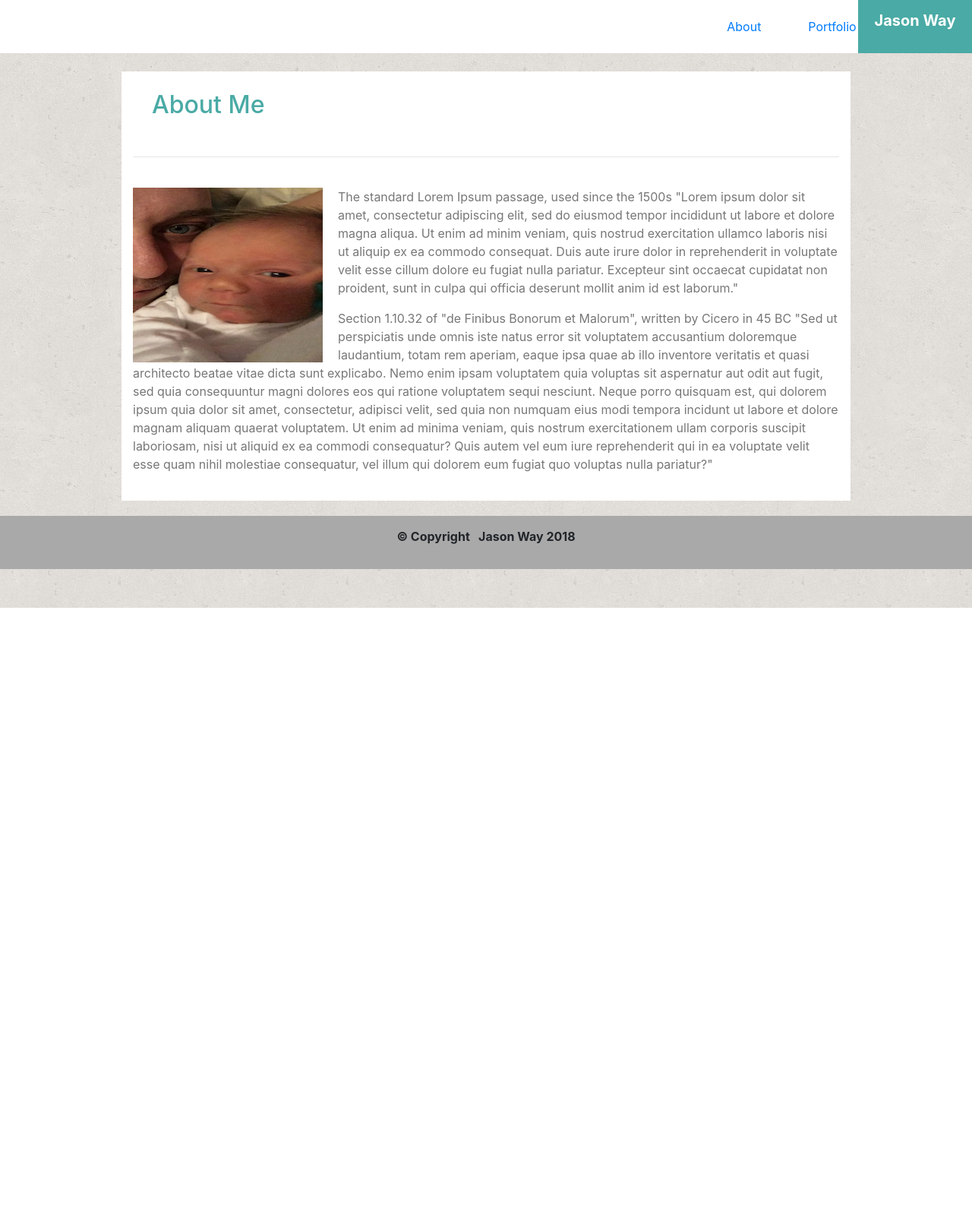
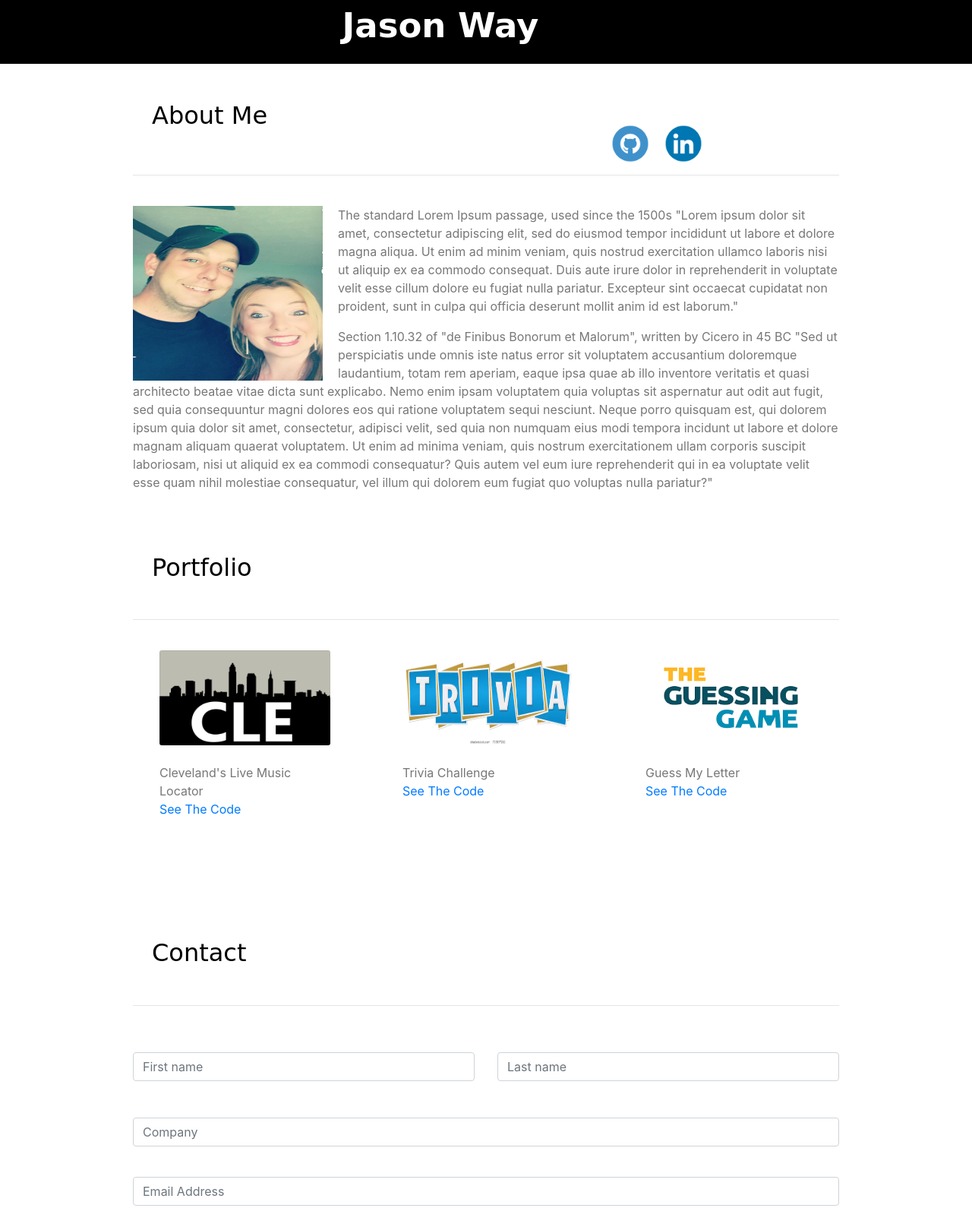
Before and after one commit to CJ785/Bootstrap-portfolio, a plain HTML site: page index.html in a window 1280 px wide. Shown: the top 1590 px of the page at 76% size. Before the commit the page ends 800 px from the top, so only its background shows below. Drawn offline with nearby package versions, Linux system fonts and the light colour scheme; a script that the page names is missing; a web font is replaced by a local one.

Commit message:
condensed to one page, add links to projects

```diff
--- a/index.html
+++ b/index.html
@@ -10,22 +10,27 @@
         crossorigin="anonymous">
     <link rel="stylesheet" type="text/css" media="screen" href="style.css" />
     <script src="main.js"></script>
+    <script type="text/javascript" src="https://platform.linkedin.com/badges/js/profile.js" async defer></script>
+    <link href="https://fonts.googleapis.com/css?family=Shrikhand" rel="stylesheet">
 </head>
 
-<body background="images/cork-wallet.png">
+<body background="">
     <div id="nav">
         <ul class="nav justify-content-end">
             <li class="JW">
                 <p>Jason Way</p>
             </li>
             <li class="nav-item">
-                <a class="nav-link active" href="index.html">About</a>
+                <!-- <a class="nav-link" id="linkedin" href="https://www.linkedin.com/feed/" img="images/linkedin.jpg"></a> -->
             </li>
             <li class="nav-item">
-                <a class="nav-link" href="portfolio.html">Portfolio</a>
+                <!-- <a class="nav-link active" href="index.html">About</a> -->
             </li>
             <li class="nav-item">
-                <a class="nav-link" href="contact.html">Contact</a>
+                <!-- <a class="nav-link" href="portfolio.html">Portfolio</a> -->
+            </li>
+            <li class="nav-item">
+                <!-- <a class="nav-link" href="contact.html">Contact</a> -->
             </li>
         </ul>
     </div>
@@ -35,12 +40,21 @@
             <div class="col-md-2"></div>
             <div class="col-md-8">
                 <h2 id="aboutMe">About Me</h2>
+
+                <a href='https://www.linkedin.com/feed/' target="_blank">
+                    <img src="images/Linkedin.png" id="linkedin">
+                </a>
+
+                <a href='https://github.com/CJ785/' target='_blank'>
+                    <img src="images/github.png" id="github">
+                </a>
+
             </div>
             <div class="col-md-2"></div>
         </div>
         <hr>
         <br>
-        <img src="images/jwimg.jpg">
+        <img src="images/mypic.jpg" id='photo'>
         <p>
             The standard Lorem Ipsum passage, used since the 1500s "Lorem ipsum dolor sit amet, consectetur adipiscing elit, sed do eiusmod
             tempor incididunt ut labore et dolore magna aliqua. Ut enim ad minim veniam, quis nostrud exercitation ullamco
@@ -58,8 +72,106 @@
             eum fugiat quo voluptas nulla pariatur?"
         </p>
     </div>
+
+    <div class="container">
+        <div class="row">
+            <div class="col-md-4" id="bodyheader">
+                <h2>Portfolio</h2>
+            </div>
+        </div>
+        <hr>
+        <br>
+        <div class="row">
+            <div class="col-md-4">
+                <a href="https://cj785.github.io/clelivemusic/" target='_blank'>
+                    <img src="images/cle.png" class='projLink' id='picshake'>
+                </a>
+            </div>
+            <div class="col-md-4">
+                <a href="https://cj785.github.io/TriviaGame/" target='_blank'>
+                    <img src="images/trivia2.png" class='projLink' id='picshake'>
+                </a>
+            </div>
+            <div class="col-md-4">
+                <a href="https://cj785.github.io/Psychic-game/" target='_blank'>
+                    <img src="images/guessing.png" class='projLink' id='picshake'>
+                </a>
+            </div>
+        </div>
+        <br>
+        <div class="row">
+            <div class="col-md-4">
+                <p class='projLink'>Cleveland's Live Music Locator
+                    <br>
+                    <a href='https://github.com/CJ785/clelivemusic' target='_blank'>See The Code</p>
+                </a>
+            </div>
+            <div class="col-md-4">
+                <p class='projLink'>Trivia Challenge
+                    <br>
+                    <a href='https://github.com/CJ785/unit-4-game' target='_blank'>See The Code</p>
+                </a>
+            </div>
+            <div class="col-md-4">
+                <p class='projLink'>Guess My Letter
+                    <br>
+                    <a href='https://github.com/CJ785/Psychic-game' target='_blank'> See The Code</p>
+                </a>
+            </div>
+        </div>
+        <br>
+        <!-- <div class="row">
+            <div class="col-md-4">
+                <img src="images/bus1.jpg">
+            </div>
+            <div class="col-md-4">
+                <img src="images/bus2.jpg">
+            </div>
+            <div class="col-md-4">
+                <img src="images/bus2.jpg">
+            </div>
+        </div> -->
+    </div>
+    <div class="container">
+        <div class="row">
+            <div class="col-md-4" id="bodyheader">
+                <h2>Contact</h2>
+            </div>
+        </div>
+        <hr>
+        <form>
+            <div class="row">
+                <div class="col">
+                    <input type="text" class="form-control" placeholder="First name">
+                </div>
+                <div class="col">
+                    <input type="text" class="form-control" placeholder="Last name">
+                </div>
+            </div>
+            <br>
+            <div class="form-group">
+                <label for="formGroupExampleInput2"></label>
+                <input type="text" class="form-control" id="formGroupExampleInput2" placeholder="Company">
+            </div>
+            <div class="form-group">
+                <label for="formGroupExampleInput"></label>
+                <input type="text" class="form-control" id="formGroupExampleInput" placeholder="Email Address">
+            </div>
+            <div class="form-group">
+                <label for="formGroupExampleInput2"></label>
+                <input type="text" class="form-control" id="formGroupExampleInput2" placeholder="Phone Number">
+            </div>
+            <div class="btn-group-toggle" data-toggle="buttons">
+                <label class="btn btn-secondary active">
+                    <input type="checkbox" checked autocomplete="off"> Send
+                </label>
+            </div>
+        </form>
+    </div>
+
+
     <footer>
-        <p>&copy Copyright &nbsp Jason Way 2018</p>
+        <p>&copy Copyright &nbsp J. W. 2018</p>
     </footer>
 </body>
 
--- a/style.css
+++ b/style.css
@@ -1,4 +1,43 @@
 /* THIS CSS APPLIES TO ALL PAGES */
+
+#linkedin, #github {
+    height: 50px;
+    width: 50px;
+    padding: none;
+    background-color: none;
+    float: right;
+    margin-top: -40px;
+    -webkit-transition: -webkit-transform .8s ease-in-out;
+          transition:         transform .8s ease-in-out;
+}
+
+#github:hover {
+    -webkit-transform: rotate(360deg);
+            transform: rotate(360deg);
+    /* animation: shake 0.5s;
+    animation-iteration-count: infinite;  */
+}
+#linkedin:hover {
+    -webkit-transform: rotate(360deg);
+            transform: rotate(360deg);
+    /* animation: shake 0.5s;
+    animation-iteration-count: infinite;  */
+}
+
+@keyframes shake {
+    0% { transform: translate(1px, 1px) rotate(0deg); }
+    10% { transform: translate(-1px, -2px) rotate(-1deg); }
+    20% { transform: translate(-3px, 0px) rotate(1deg); }
+    30% { transform: translate(3px, 2px) rotate(0deg); }
+    40% { transform: translate(1px, -1px) rotate(1deg); }
+    50% { transform: translate(-1px, 2px) rotate(-1deg); }
+    60% { transform: translate(-3px, 1px) rotate(0deg); }
+    70% { transform: translate(3px, 1px) rotate(-1deg); }
+    80% { transform: translate(-1px, -1px) rotate(1deg); }
+    90% { transform: translate(1px, 2px) rotate(0deg); }
+    100% { transform: translate(1px, -2px) rotate(-1deg); }
+}
+
 
 body {
     margin: 0px;
@@ -11,50 +50,62 @@ body {
 
 #nav {
     padding: 0px;
-    background-color: white;
+    background-color: black;
     margin: 0px;
 }
 
 .JW {
-    font-size: 20px;
+    font-size: 45px;
     font-weight: bold;
-    background-color: #4aaaa5;
-    padding: 12px;
-    width: 150px;
-    position: absolute;
-    margin-left: -1013px;
+    margin: auto;
+    padding: 0px;
     text-align: center;
     color: white;
+    font-family: 'Shrikhand', cursive;
 }
 
-.container {
+.container, .container2 {
     background-color: white;
     clear: both;
     color: #777777;
     padding-bottom: 20px;
     width: 960px;
     margin-bottom: 20px;
+    border-radius: 3px;
 }
 
 h2 {
-    color: #4aaaa5;
+    color: black;
     padding: 25px;
+    font-family: 'Shrikhand', cursive;
 }
 
 footer {
-    background-color: darkgray;
-    padding: 15px;
+    background-color: black;
+    padding: 7px;
     text-align: center;
     font-weight: bold;
     margin-top: 20px;
+    color: white;
 }
 
 
 /* THIS CSS APPLIES TO INDEX.HTML ONLY */
 
-img {
-    width: 200px;
-    height: 200px;
+
+/* img {
+    width: 125px;
+    height: 125px;
+    border-radius: 3px;
+} */
+
+.projLink {
+    width: 225px;
+    height: 125px;
+    border-radius: 3px;
+    padding: 0px;
+    margin-left: 35px;
+
 }
 
 #bio {
@@ -68,8 +119,13 @@ img {
     margin-right: 20px;
 }
 
+#picshake:hover {
+    animation: shake 0.5s;
+    animation-iteration-count: infinite;
+}
+
 #aboutMe {
-    color: #4aaaa5;
+    color: black;
     padding: 25px;
     margin-left: -160px;
 }
```
Also changed, not shown: images/Github.png (added), images/Linkedin.png (added), images/backgroundImage.jpg (added), images/bus4.jpg (deleted), images/bus5.jpg (deleted), images/bus6.jpg (deleted), images/cle.png (added), images/cork-wallet.png (deleted), images/fb.png (added), images/guessing.png (added), images/jwpic.jpg (deleted), images/mypic.jpg (added), images/trivia.png (added), images/trivia2.png (added).
